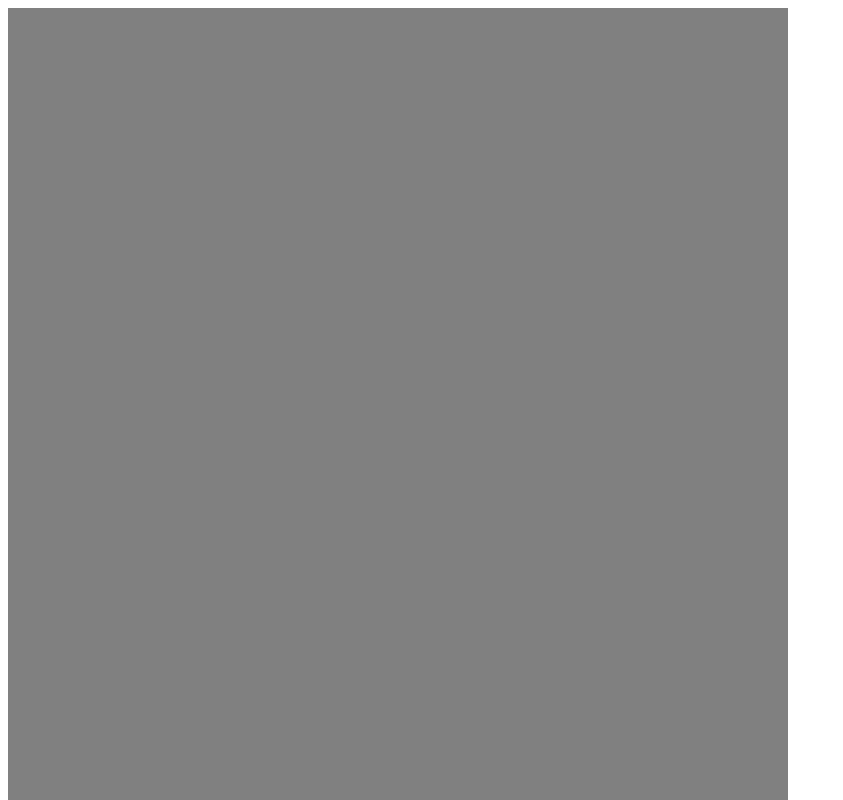
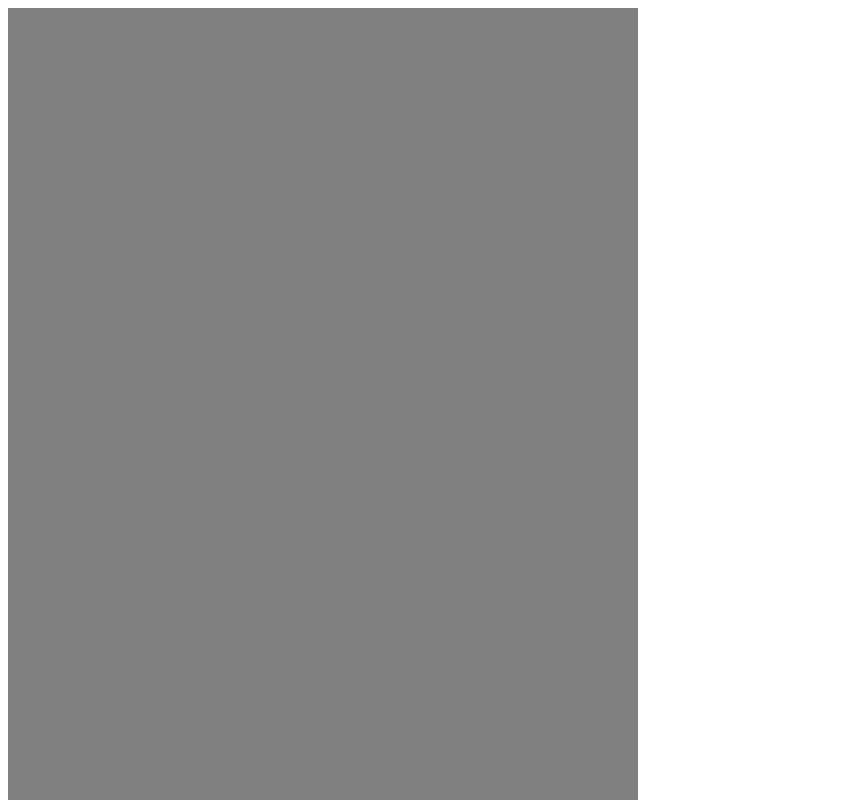
Before and after one commit to jorgenbye/brevmalDesigner, a website: page ui/template.reel/template.html in a window 1280 px wide. Shown: the top 800 px of the page, without its empty margins (0-843 px from the left). Drawn offline with Linux system fonts and the light colour scheme.

Commit message:
Update component ui/template.reel/template.css

```diff
--- a/ui/template.reel/template.css
+++ b/ui/template.reel/template.css
@@ -2,6 +2,6 @@
     width: 630px;
     height:891px;
     background-color: gray;
-    padding: 150px 75px 120px 75px;
+    //padding: 150px 75px 120px 75px;
     position: relative;
 }
```
